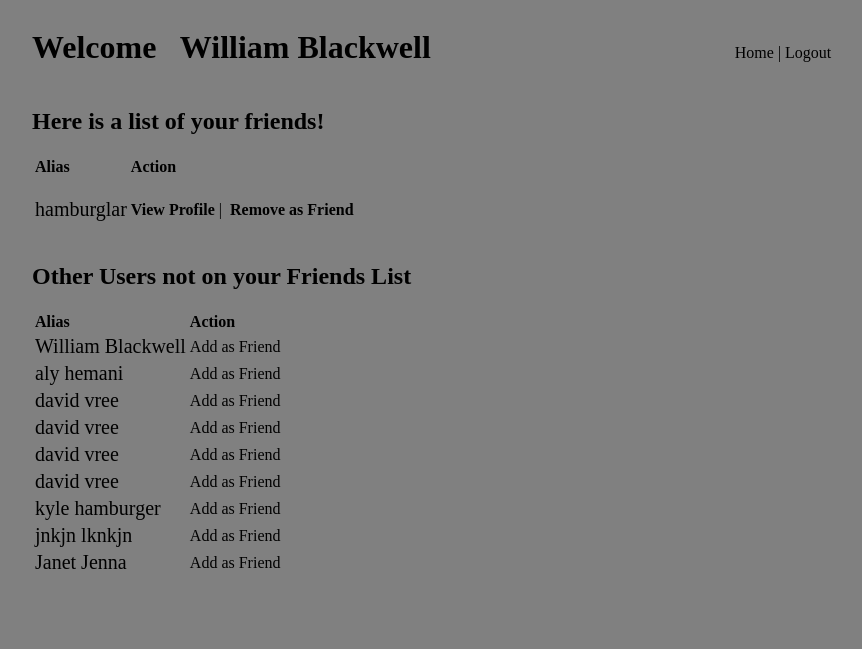
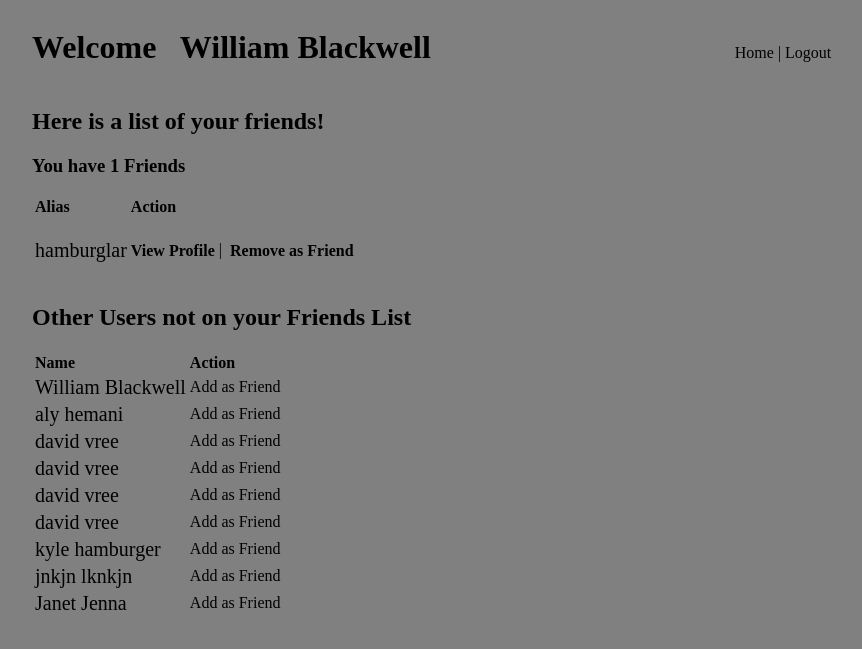
Before and after one commit to Simunition715/beltexam, a Django app: template apps/main/templates/main/friends.html in a window 1280 px wide. Shown: the top 649 px of the page, without its empty margins (123-985 px from the left). Run offline with Django 3.2, Linux system fonts and the light colour scheme; the template is opened without the code that fills it: values that come from a table or form of the project are taken from there, others are empty; data comes from the database, SQL or seed files in the repository; both versions use the stored data as it was after the commit; parts of the project's set-up code (start-up, migrations or seed data) failed here and were passed over.

Commit message:
2nd commit

```diff
--- a/apps/main/templates/main/friends.html
+++ b/apps/main/templates/main/friends.html
@@ -11,6 +11,9 @@
 	<p id="log"><a href="/friends">Home</a>&nbsp;|&nbsp;<a href="/logout">Logout</a></p>
 	<div>
 		<h2>Here is a list of your friends!</h2>
+		<h3>You have {{friends|length}}&nbsp;Friends</h3>
+
+
 		<table>
 			<thead>
 				<tr>
@@ -19,6 +22,9 @@
 				</tr>
 			</thead>
 			    {% for user in friends %}
+
+
+
                 <tr>
 	                <td><span class="colors">{{user.newfriend.alias}}</span></td>
 	                <td>
@@ -27,6 +33,7 @@
 	                </td>
             	</tr>
             {% endfor %}
+
 		</table>
 	</div>
 	<div><h2>Other Users not on your Friends List</h2></div>
@@ -34,7 +41,7 @@
 		<table>
 			<thead>
 				<tr>
-					<td class="bold">Alias</td>
+					<td class="bold">Name</td>
 					<td class="bold">Action</td>
 				</tr>
 				{% for user in allfriends %}
--- a/apps/main/views.py
+++ b/apps/main/views.py
@@ -33,6 +33,7 @@ def profile(request,id):
 	return render(request,"main/profile.html",context)
 
 def friends(request):
+	request.session['question']="You Have No Friends"
 	ids=[]
 	friends = Friend.objects.filter(userfriend = request.session['user_id'])
 	for friend in friends:
```
Also changed, not shown: db.sqlite3.
